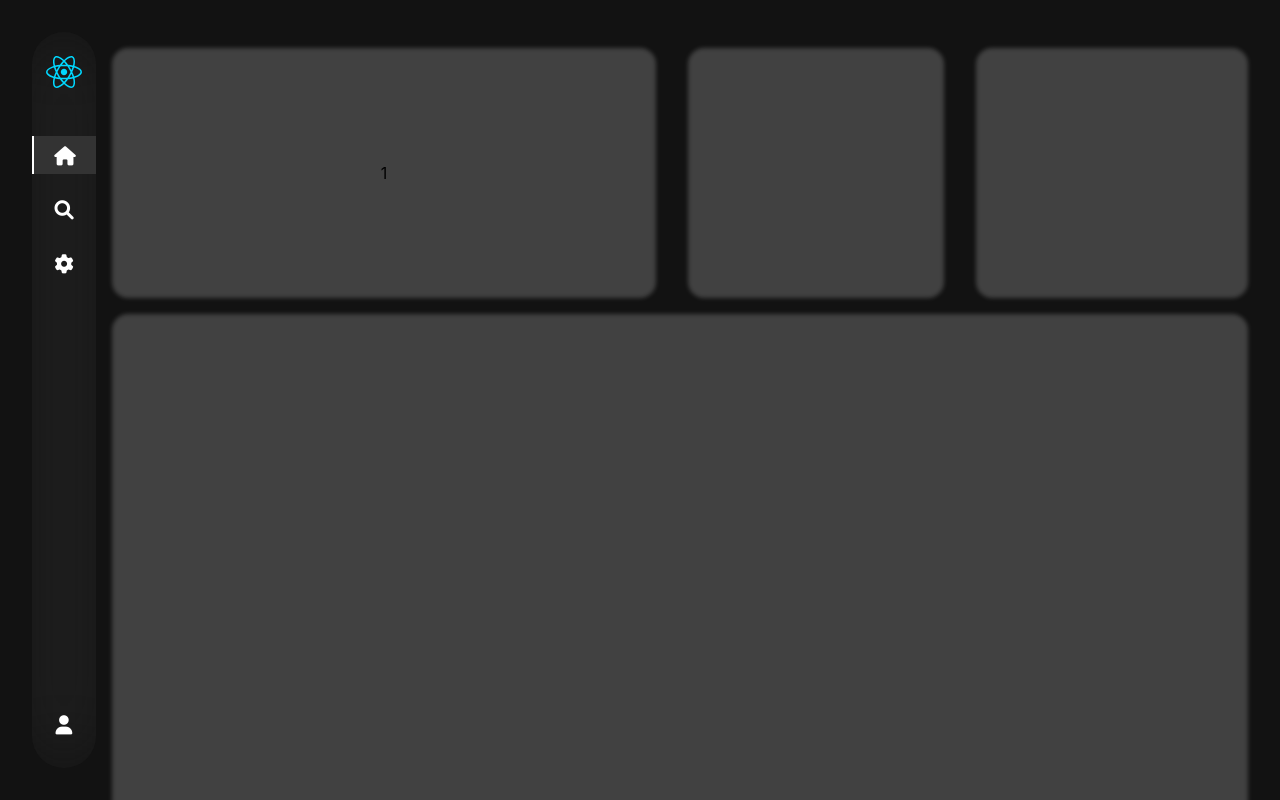
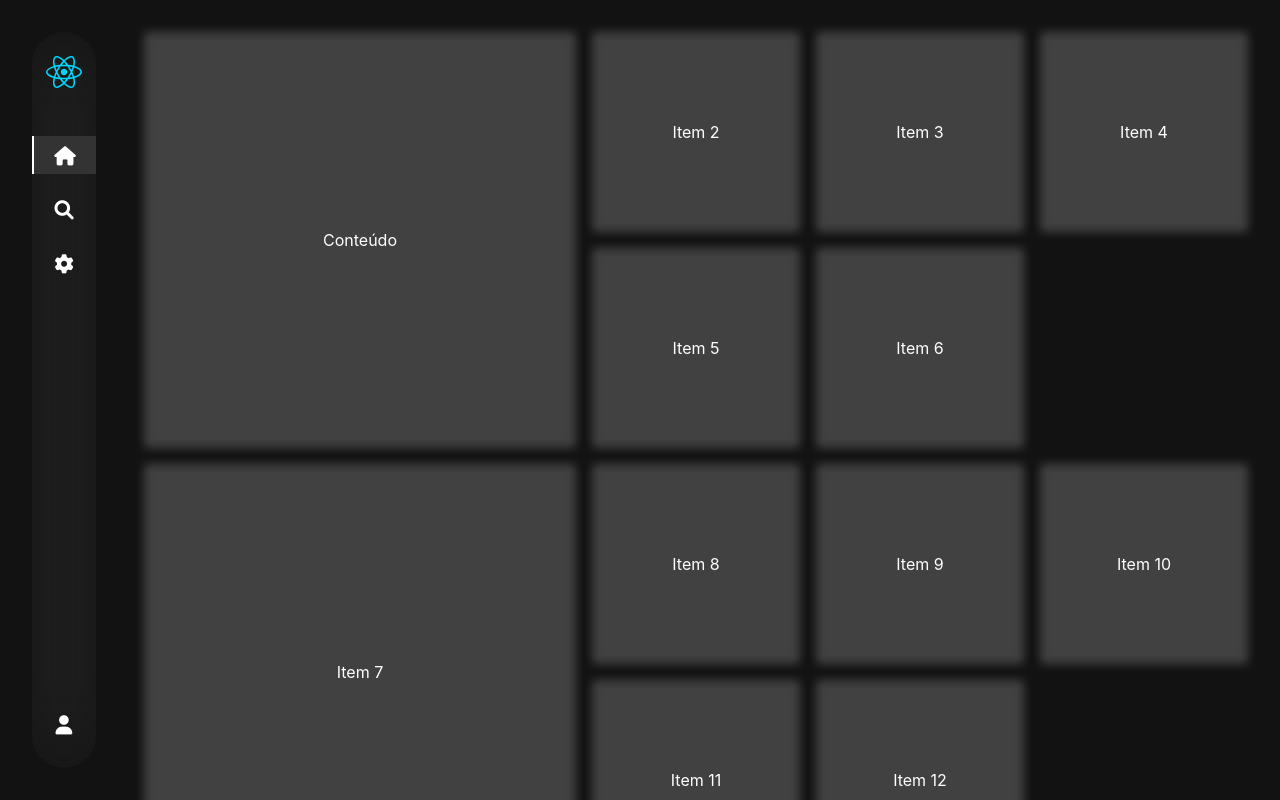
Before and after one commit to CxTechNet/generalComponents, a React (Vite) app: page / in a window 1280 px wide. Shown: the top 800 px of the page. Built offline with nearby package versions, Linux system fonts and the light colour scheme.

Commit message:
container and items over size

```diff
--- a/src/App.tsx
+++ b/src/App.tsx
@@ -1,34 +1,40 @@
-import './App.css'
-import Container from './components/grid/Container'
-import Sidebar from './components/sidebar/sidebar'
-import { useState } from 'react'
+import './App.css';
+import ContainerSize from './components/gridSize/ContainerSize';
+import Sidebar from './components/sidebar/sidebar';
+import { useState } from 'react';
 
 function App() {
-
   const [active, setActive] = useState(1);
 
   const changeActive = (id: number) => {
-    if (active === id) {
-      setActive(0);
-      return;
-    }
-    setActive(id);
-  }
+    setActive(active === id ? 0 : id);
+  };
+
+  const items = [
+    { numRows: 2, numColumns: 2, id: 'Item 1', content: 'Conteúdo' },
+    { numRows: 1, numColumns: 1, id: 'Item 2' },
+    { numRows: 1, numColumns: 1, id: 'Item 3' },
+    { numRows: 1, numColumns: 1, id: 'Item 4' },
+    { numRows: 1, numColumns: 1, id: 'Item 5' },
+    { numRows: 1, numColumns: 1, id: 'Item 6' },
+    { numRows: 2, numColumns: 2, id: 'Item 7' },
+    { numRows: 1, numColumns: 1, id: 'Item 8' },
+    { numRows: 1, numColumns: 1, id: 'Item 9' },
+    { numRows: 1, numColumns: 1, id: 'Item 10' },
+    { numRows: 1, numColumns: 1, id: 'Item 11' },
+    { numRows: 1, numColumns: 1, id: 'Item 12' },
+  ];
 
   return (
     <>
-      <Sidebar
-        changeActive={changeActive}
-        active={active}
-      />
-      <Container
-        numColumns={4}
-        numRows={3}
-        columnSize="1fr"
-        rowSize="250px"
-      />
+      <Sidebar changeActive={changeActive} active={active} />
+      <ContainerSize
+        cardWidth="200px"
+        cardHeight="200px"
+        items={items}
+        />
     </>
-  )
+  );
 }
 
-export default App
+export default App;
--- a/src/components/grid/Container.tsx
+++ b/src/components/gridColumns/Container.tsx
@@ -9,7 +9,7 @@ interface GridProps {
   rowSize: string;
 }
 
-const Container: React.FC<GridProps> = ({ numColumns, numRows, columnSize, rowSize }) => {
+const ContainerColumns: React.FC<GridProps> = ({ numColumns, numRows, columnSize, rowSize }) => {
   const gridTemplateColumns = `repeat(${numColumns}, ${columnSize})`;
   const gridTemplateRows = `repeat(${numRows}, ${rowSize})`;
 
@@ -22,16 +22,17 @@ const Container: React.FC<GridProps> = ({ numColumns, numRows, columnSize, rowSi
         gridAutoRows: rowSize,
       }}
     >
-      <GridItem spanColumns={2} numColumns={numColumns}>
+      {/* Passando minWidth para os GridItems específicos */}
+      <GridItem spanColumns={2}>
         <div className="grid__item">1</div>
-      </GridItem >
-      <GridItem numColumns={numColumns}/>
+      </GridItem>
       <GridItem />
-      <GridItem spanColumns={5} spanRows={2} numColumns={numColumns}/>
-      <GridItem numColumns={numColumns}/>
-      <GridItem numColumns={numColumns}/>
+      <GridItem />
+      <GridItem spanColumns={5} spanRows={2} />
+      <GridItem />
+      <GridItem />
     </div>
   );
 };
 
-export default Container;
+export default ContainerColumns;
--- a/src/components/grid/GridItem.tsx
+++ b/src/components/gridColumns/GridItem.tsx
@@ -16,6 +16,7 @@ const GridItem: React.FC<GridItemProps> = ({ spanColumns = 1, spanRows = 1, chil
     >
       <div className="grid__background"></div>
       <div className="grid__content">{children}</div>
+      {children}
     </div>
   );
 };
--- a/src/components/grid/grid.css
+++ b/src/components/gridColumns/grid.css
@@ -59,7 +59,5 @@
 
 .full-width {
     max-width: calc(100% - 16px);
-    /* Ajusta o tamanho máximo com o gap */
     width: 100%;
-    /* Garante que o item ocupe toda a largura disponível */
 }
--- /dev/null
+++ b/src/components/gridSize/ContainerSize.tsx
@@ -0,0 +1,30 @@
+import React from 'react';
+import './containerSize.css';
+import GridItem from './GridItem';
+
+interface ContainerSizeProps {
+  cardWidth: string;
+  cardHeight: string;
+  items: { numRows: number; numColumns: number; id: string, content?: string }[];
+}
+
+const ContainerSize: React.FC<ContainerSizeProps> = ({ cardWidth, cardHeight, items }) => {
+  return (
+    <div
+      className="container-size"
+      style={{
+        gridTemplateColumns: `repeat(auto-fill, minmax(${cardWidth}, 1fr))`,
+        gridTemplateRows: `repeat(auto-fill, minmax(${cardHeight}, auto))`,
+        gridAutoRows: `minmax(${cardHeight}, auto)`,
+      }}
+    >
+      {items.map((item) => (
+        <GridItem key={item.id} numRows={item.numRows} numColumns={item.numColumns}>
+          {item.content ? item.content : item.id}
+        </GridItem>
+      ))}
+    </div>
+  );
+};
+
+export default ContainerSize;
--- /dev/null
+++ b/src/components/gridSize/GridItem.tsx
@@ -0,0 +1,25 @@
+import React from 'react';
+import './gridItem.css';
+
+interface GridItemProps {
+  numRows: number;
+  numColumns: number;
+  children: React.ReactNode;
+}
+
+const GridItem: React.FC<GridItemProps> = ({ numRows, numColumns, children }) => {
+  return (
+    <div
+      className="grid-item"
+      style={{
+        gridRow: `span ${numRows}`,
+        gridColumn: `span ${numColumns}`,
+      }}
+    >
+      <div className="grid-item-background"></div>
+      <div className="grid-item-content">{children}</div>
+    </div>
+  );
+};
+
+export default GridItem;
--- /dev/null
+++ b/src/components/gridSize/containerSize.css
@@ -0,0 +1,20 @@
+/* containerSize.css */
+.container-size {
+    display: grid;
+    gap: 16px;
+    /* Espaço entre os itens */
+    margin: 16px;
+    padding: 16px;
+    justify-content: center;
+    align-items: center;
+    grid-template-columns: repeat(auto-fill, minmax(200px, 1fr));
+    /* Ajuste automático com base na largura */
+    grid-template-rows: auto;
+    transition: all 0.3s ease;
+}
+
+@media (min-width: 600px) {
+    .container-size {
+        margin-left: 8em;
+    }
+}
--- /dev/null
+++ b/src/components/gridSize/gridItem.css
@@ -0,0 +1,36 @@
+/* gridItem.css */
+.grid-item {
+    /* background-color: #ddd; */
+    color: white;
+    height: 100%;
+    text-align: center;
+    border-radius: 8px;
+    box-sizing: border-box;
+    display: flex;
+    align-items: center;
+    justify-content: center;
+    transition: all 0.2s ease;
+    position: relative;
+}
+
+.grid-item-background {
+    position: absolute;
+    top: 0;
+    left: 0;
+    right: 0;
+    bottom: 0;
+    background-color: rgba(255, 255, 255, 0.2);
+    filter: blur(5px);
+    z-index: 0;
+}
+
+
+
+.grid-item-content {
+    padding: 16px;
+    display: flex;
+    justify-content: center;
+    align-items: center;
+    flex-grow: 1;
+    z-index: 2;
+}
```
